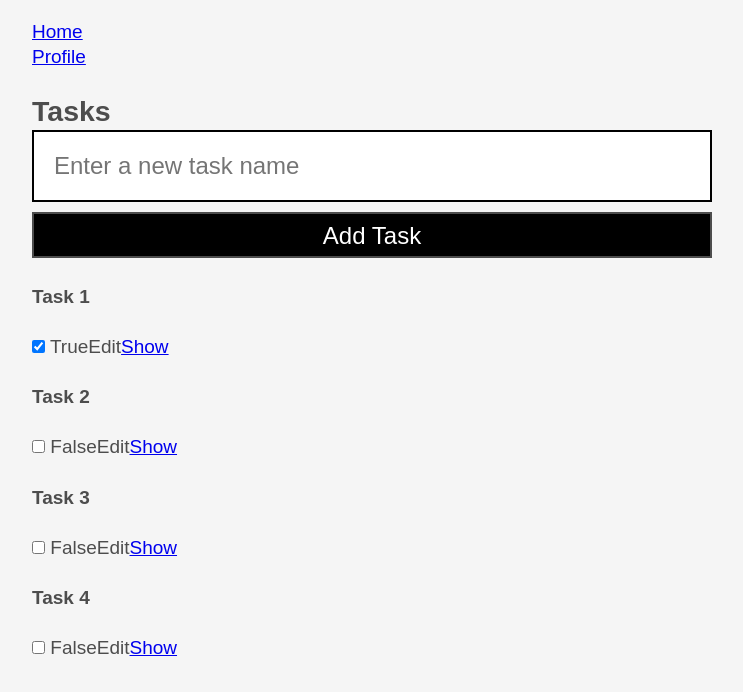
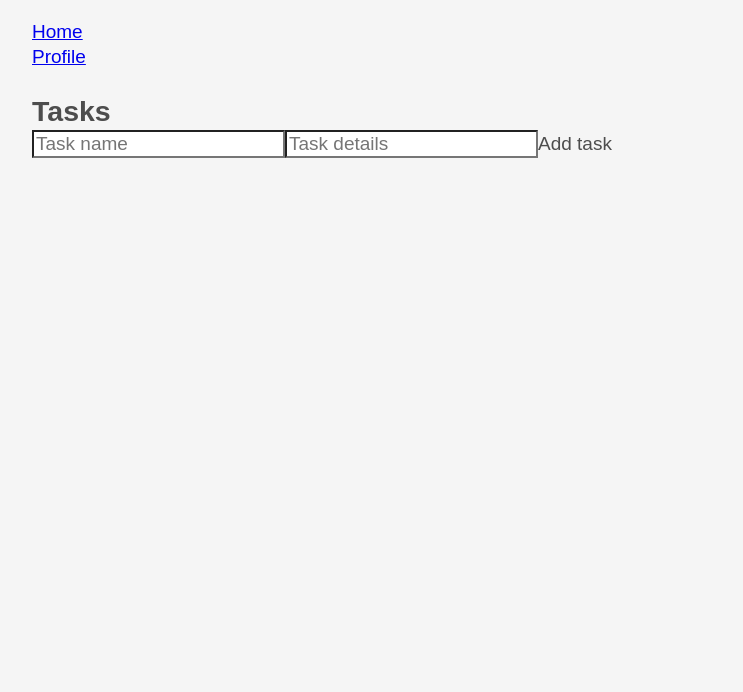
Before and after one commit to Mihuy1/TodoWebsite, a React (Vite) app: page / in a window 1280 px wide. Shown: the top 692 px of the page, without its empty margins (268-1011 px from the left). Built offline with nearby package versions, Linux system fonts and the light colour scheme.

Commit message:
Add functionality to store todo tasks into localStorage

```diff
--- a/src/components/AddTaskForm.jsx
+++ b/src/components/AddTaskForm.jsx
@@ -1,29 +1,25 @@
-import React from 'react';
 import PropTypes from 'prop-types';
 
-const AddTaskForm = ({newTaskName, handleInputChange, handleAddTask}) => {
+const AddTaskForm = (props) => {
+  const {handleAddTask} = props;
+
   return (
-    <form onSubmit={handleAddTask}>
-      <input
-        type="text"
-        id="new-todo-input"
-        className="input input__lg"
-        name="text"
-        autoComplete="off"
-        value={newTaskName}
-        onChange={handleInputChange}
-        placeholder="Enter a new task name"
-      />
-      <button type="submit" className="btn btn__primary btn__lg">
-        Add Task
-      </button>
+    <form
+      onSubmit={(event) => {
+        event.preventDefault();
+        const newTaskName = event.target.name.value;
+        const newTaskDetails = event.target.details.value;
+        handleAddTask(newTaskName, newTaskDetails);
+      }}
+    >
+      <input type="text" name="name" placeholder="Task name" />
+      <input type="text" name="details" placeholder="Task details" />
+      <button type="submit">Add task</button>
     </form>
   );
 };
 
 AddTaskForm.propTypes = {
-  newTaskName: PropTypes.string.isRequired,
-  handleInputChange: PropTypes.func.isRequired,
   handleAddTask: PropTypes.func.isRequired,
 };
 
--- a/src/components/EditTaskForm.jsx
+++ b/src/components/EditTaskForm.jsx
@@ -1,11 +1,21 @@
-import React from 'react';
 import PropTypes from 'prop-types';
 
 const EditTaskForm = (props) => {
-  const {item, handleSaveTask} = props;
+  const {item, handleEditTask} = props;
 
   return (
-    <form onSubmit={(event) => handleSaveTask(event, item.id)}>
+    <form
+      onSubmit={(event) => {
+        event.preventDefault();
+        const newName = event.target.name.value;
+        const newDetails = event.target.details.value;
+        handleEditTask(item.id, newName, newDetails);
+        console.log('item.id', item.id);
+        console.log('newName', newName);
+        console.log('newDetails', newDetails);
+        console.log('event', event);
+      }}
+    >
       <input type="text" name="name" defaultValue={item.name} />
       <input type="text" name="details" defaultValue={item.details} />
       <button type="submit">Save</button>
@@ -14,11 +24,8 @@ const EditTaskForm = (props) => {
 };
 
 EditTaskForm.propTypes = {
-  item: PropTypes.shape({
-    name: PropTypes.string.isRequired,
-    details: PropTypes.string.isRequired,
-  }).isRequired,
-  handleSaveTask: PropTypes.func.isRequired,
+  item: PropTypes.object.isRequired,
+  handleEditTask: PropTypes.func.isRequired,
 };
 
 export default EditTaskForm;
--- a/src/components/Task.jsx
+++ b/src/components/Task.jsx
@@ -3,12 +3,14 @@ import {Link} from 'react-router-dom';
 import EditTaskForm from './EditTaskForm';
 
 const Task = (props) => {
-  const {item, onStatusChange, handleSaveTask, handleEditTask, editingTaskId} =
-    props;
+  const {item, onStatusChange, handleEditTask} = props;
 
   const handleCheckboxChange = (event) => {
     onStatusChange(item.id, event.target.checked);
+    console.log('item in handleCheckboxChange', item.id, event.target.checked);
   };
+
+  console.log('item', item.id);
 
   return (
     <>
@@ -19,10 +21,7 @@ const Task = (props) => {
         onChange={handleCheckboxChange}
       />{' '}
       {item.status ? 'True' : 'False'}
-      <button onClick={() => handleEditTask(item.id)}>Edit</button>
-      {editingTaskId === item.id && (
-        <EditTaskForm item={item} handleSaveTask={handleSaveTask} />
-      )}
+      <EditTaskForm item={item} handleEditTask={handleEditTask} />
       <Link to="/singleView" state={{item}}>
         Show
       </Link>{' '}
@@ -31,10 +30,8 @@ const Task = (props) => {
 };
 
 Task.propTypes = {
-  item: PropTypes.shape({
-    name: PropTypes.string.isRequired,
-    status: PropTypes.bool.isRequired,
-  }).isRequired,
+  item: PropTypes.object.isRequired,
+  handleEditTask: PropTypes.func.isRequired,
   onStatusChange: PropTypes.func.isRequired,
 };
 
--- /dev/null
+++ b/src/hooks/ApiHooks.js
@@ -0,0 +1,62 @@
+import {useEffect, useState} from 'react';
+
+const useTask = () => {
+  const [todoArray, setTodoArray] = useState(() => {
+    return JSON.parse(localStorage.getItem('tasks')) || [];
+  });
+
+  useEffect(() => {
+    const tasks = JSON.parse(localStorage.getItem('tasks')) || [];
+    setTodoArray(tasks);
+  }, []);
+
+  useEffect(() => {
+    localStorage.setItem('tasks', JSON.stringify(todoArray));
+  }, [todoArray]);
+
+  const handleAddTask = (newTaskName, newTaskDetails) => {
+    const newTask = {
+      id: todoArray.length + 1,
+      name: newTaskName,
+      details: newTaskDetails,
+      status: false,
+    };
+    setTodoArray([...todoArray, newTask]);
+  };
+
+  const handleSaveTask = (id, newName, newDetails) => {
+    const updatedTasks = todoArray.map((task) =>
+      task.id === id ? {...task, name: newName, details: newDetails} : task,
+    );
+    setTodoArray(updatedTasks);
+    console.log('updatedTasks', updatedTasks);
+    console.log('new todoArray', todoArray);
+  };
+
+  const handleEditTask = (id, newName, newDetails) => {
+    const updatedTasks = todoArray.map((task) =>
+      task.id === id ? {...task, name: newName, details: newDetails} : task,
+    );
+    setTodoArray(updatedTasks);
+    console.log('newName in handleEditTask', newName);
+    console.log('newDetails in handleEditTask', newDetails);
+    console.log('updatedTasks', updatedTasks);
+    console.log('new todoArray', todoArray);
+  };
+  const onStatusChange = (id, newStatus) => {
+    const updatedTasks = todoArray.map((task) =>
+      task.id === id ? {...task, status: newStatus} : task,
+    );
+    setTodoArray(updatedTasks);
+  };
+
+  return {
+    todoArray,
+    handleAddTask,
+    handleSaveTask,
+    handleEditTask,
+    onStatusChange,
+  };
+};
+
+export {useTask};
--- a/src/views/Home.jsx
+++ b/src/views/Home.jsx
@@ -1,99 +1,35 @@
 import AddTaskForm from '../components/AddTaskForm.jsx';
 import Task from '../components/Task.jsx';
-
-import {useState} from 'react';
-
-const initialTodoArray = [
-  {
-    id: 1,
-    name: 'Task 1',
-    details: 'This is Task 1',
-    status: true,
-  },
-  {
-    id: 2,
-    name: 'Task 2',
-    details: 'This is Task 2',
-    status: false,
-  },
-  {
-    id: 3,
-    name: 'Task 3',
-    details: 'This is Task 3',
-    status: false,
-  },
-  {
-    id: 4,
-    name: 'Task 4',
-    details: 'This is task 4',
-    status: false,
-  },
-];
+import {useTask} from '../hooks/ApiHooks.js';
 
 const Home = () => {
-  const [todoArray, setTodoArray] = useState(initialTodoArray);
-  const [newTaskName, setNewTaskName] = useState('');
-  const [editingTaskId, setEditingTaskId] = useState(null);
-
-  const handleStatusChange = (id, newStatus) => {
-    const updatedTasks = todoArray.map((task) =>
-      task.id === id ? {...task, status: newStatus} : task,
-    );
-    setTodoArray(updatedTasks);
-  };
-
-  const handleInputChange = (e) => {
-    setNewTaskName(e.target.value);
-  };
-
-  const handleAddTask = (event) => {
-    event.preventDefault();
-    const newTask = {
-      id: todoArray.length + 1,
-      name: newTaskName,
-      details: `This is ${newTaskName}`,
-      status: false,
-    };
-    setTodoArray([...todoArray, newTask]);
-    setNewTaskName('');
-  };
-
-  const handleEditTask = (id) => {
-    setEditingTaskId(id);
-  };
-
-  // Adjusted handleSaveTask function
-  const handleSaveTask = (event, id) => {
-    event.preventDefault();
-    const form = event.target;
-    const newName = form.elements.name.value;
-    const newDetails = form.elements.details.value;
-    const updatedTasks = todoArray.map((task) =>
-      task.id === id ? {...task, name: newName, details: newDetails} : task,
-    );
-    setTodoArray(updatedTasks);
-    setEditingTaskId(null);
-  };
+  const {
+    todoArray,
+    handleAddTask,
+    handleEditTask,
+    handleSaveTask,
+    onStatusChange,
+  } = useTask();
 
   return (
     <>
       {' '}
       <h2>Tasks</h2>
-      <AddTaskForm
-        newTaskName={newTaskName}
-        handleInputChange={handleInputChange}
-        handleAddTask={handleAddTask}
-      />
-      {todoArray.map((item) => (
+      <AddTaskForm handleAddTask={handleAddTask} />
+      {todoArray.map(
+        (item) => (
+          console.log('item', item),
+          (
             <Task
               key={item.id}
               item={item}
-          onStatusChange={handleStatusChange}
               handleEditTask={handleEditTask}
               handleSaveTask={handleSaveTask}
-          editingTaskId={editingTaskId}
+              onStatusChange={onStatusChange}
             />
-      ))}
+          )
+        ),
+      )}
     </>
   );
 };
```
Also changed, not shown: public/test.json (added, +26 -0 lines), src/lib/fetchData.js (added, +15 -0 lines). Lines whose indentation alone changed are shown as unchanged.
